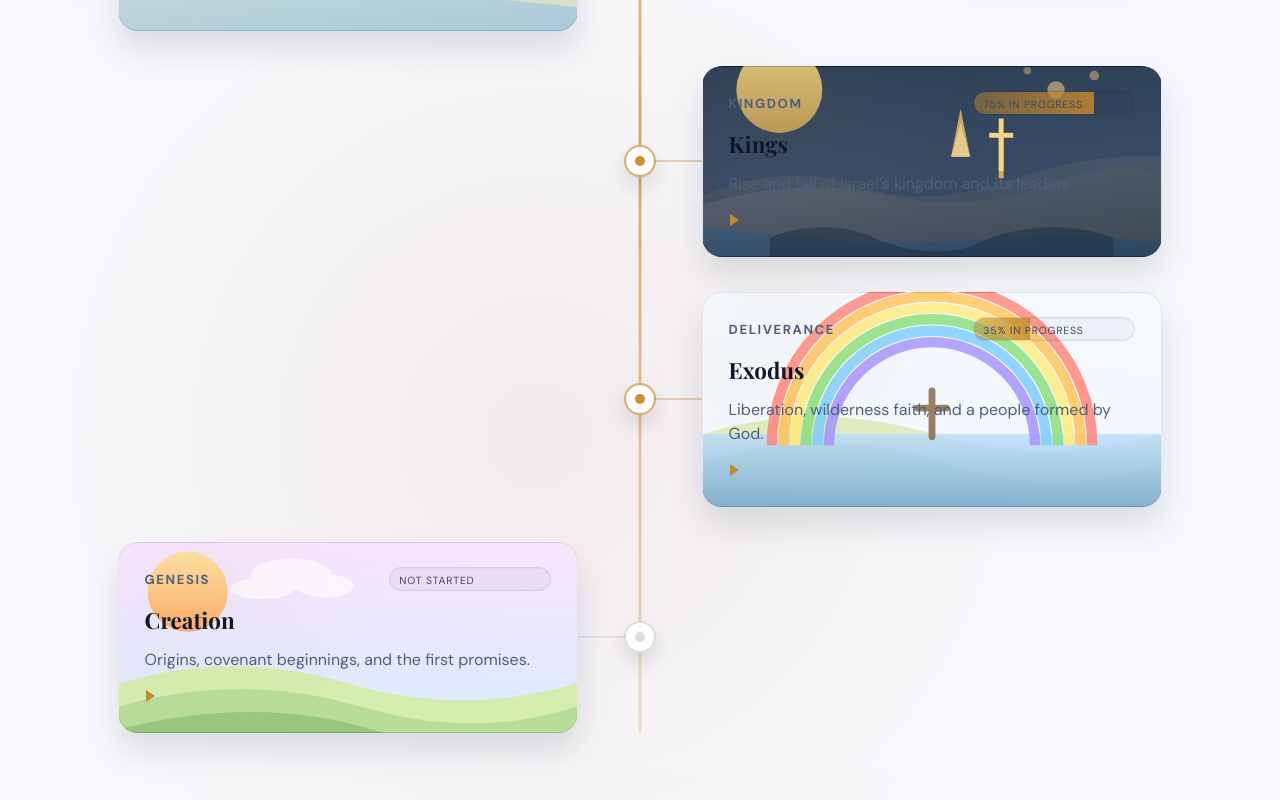
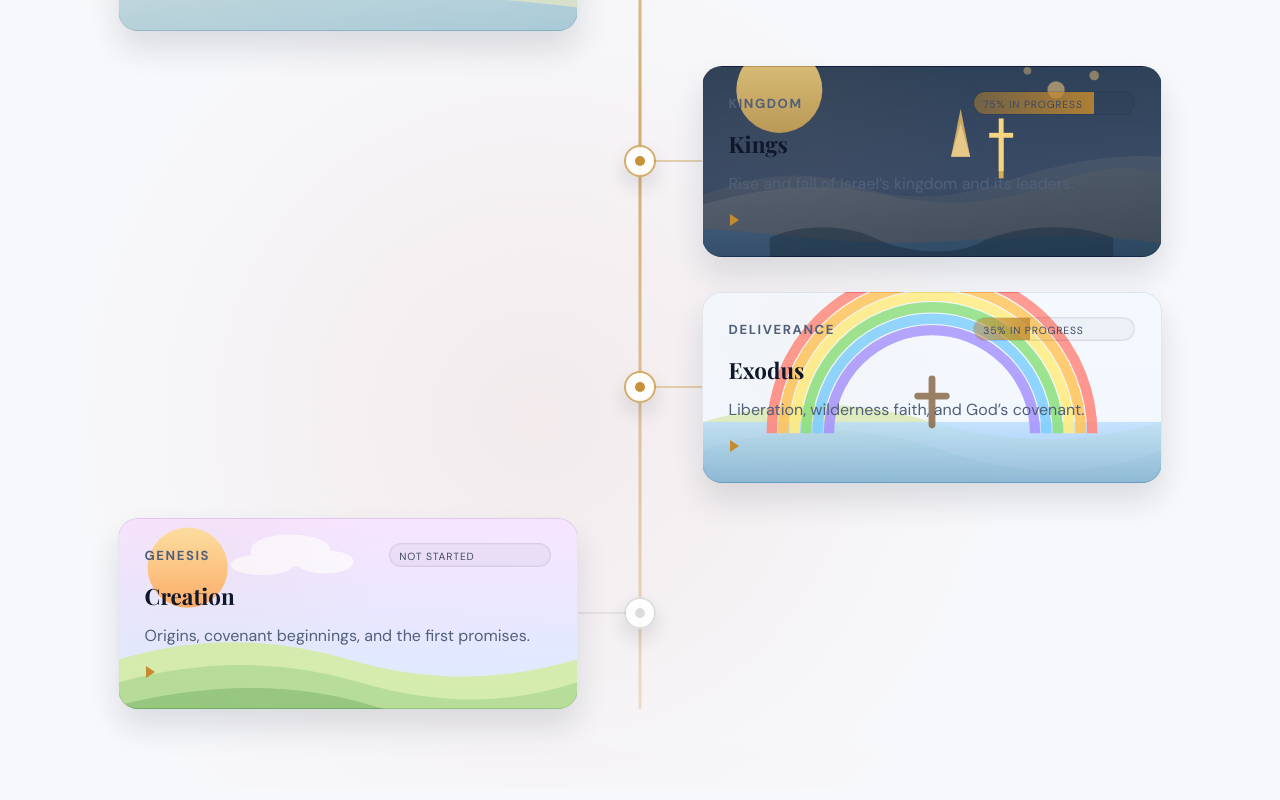
Before and after one commit to holyix/verbumdei-web, a SvelteKit app: page /timeline in a window 1280 px wide. Shown: the part 798-1598 px from the top of the page. Built offline with nearby package versions, Linux system fonts and the light colour scheme.

Commit message:
Refactoring eras as a shared lib

```diff
--- /dev/null
+++ b/src/lib/common/eras.ts
@@ -0,0 +1,124 @@
+import type { Locale } from "$lib/types";
+
+export type EraId = "creation" | "exodus" | "kings" | "christ" | "church";
+
+export type EraContent = {
+    id: EraId;
+    title: Record<Locale, string>;
+    body: Record<Locale, string>;
+    era: Record<Locale, string>;
+};
+
+export const eras: EraContent[] = [
+    {
+        id: "creation",
+        title: {
+            en: "Creation",
+            es: "Creación",
+            pt: "Criação",
+            sv: "Skapelsen",
+        },
+        body: {
+            en: "Origins, covenant beginnings, and the first promises.",
+            es: "Orígenes, inicios del pacto y las primeras promesas.",
+            pt: "Origens, início da aliança e as primeiras promessas.",
+            sv: "Ursprung, förbundets början och de första löftena.",
+        },
+        era: {
+            en: "Genesis",
+            es: "Génesis",
+            pt: "Gênesis",
+            sv: "Första Mosebok",
+        },
+    },
+    {
+        id: "exodus",
+        title: {
+            en: "Exodus",
+            es: "Éxodo",
+            pt: "Êxodo",
+            sv: "Uttåget",
+        },
+        body: {
+            en: "Liberation, wilderness faith, and God’s covenant.",
+            es: "Liberación, fe en el desierto y el pacto de Dios.",
+            pt: "Libertação, fé no deserto e a aliança de Deus.",
+            sv: "Befrielse, tro i öknen och Guds förbund.",
+        },
+        era: {
+            en: "Deliverance",
+            es: "Liberación",
+            pt: "Libertação",
+            sv: "Befrielse",
+        },
+    },
+    {
+        id: "kings",
+        title: {
+            en: "Kings",
+            es: "Reyes",
+            pt: "Reis",
+            sv: "Kungarna",
+        },
+        body: {
+            en: "Rise and fall of Israel’s kingdom and its leaders.",
+            es: "Ascenso y caída del reino de Israel y sus líderes.",
+            pt: "Ascensão e queda do reino de Israel e seus líderes.",
+            sv: "Israels rikes uppgång och fall och dess ledare.",
+        },
+        era: {
+            en: "Kingdom",
+            es: "Reino",
+            pt: "Reino",
+            sv: "Riket",
+        },
+    },
+    {
+        id: "christ",
+        title: {
+            en: "Christ",
+            es: "Cristo",
+            pt: "Cristo",
+            sv: "Kristus",
+        },
+        body: {
+            en: "Life, teachings, and redemption through Jesus.",
+            es: "Vida, enseñanzas y redención en Jesús.",
+            pt: "Vida, ensinamentos e redenção em Jesus.",
+            sv: "Jesu liv, undervisning och frälsning.",
+        },
+        era: {
+            en: "Gospels",
+            es: "Evangelios",
+            pt: "Evangelhos",
+            sv: "Evangelierna",
+        },
+    },
+    {
+        id: "church",
+        title: {
+            en: "Church",
+            es: "Iglesia",
+            pt: "Igreja",
+            sv: "Kyrkan",
+        },
+        body: {
+            en: "The early church, apostles, and mission.",
+            es: "La iglesia primitiva, los apóstoles y la misión.",
+            pt: "A igreja primitiva, os apóstolos e a missão.",
+            sv: "Den tidiga kyrkan, apostlarna och missionen.",
+        },
+        era: {
+            en: "Acts & Letters",
+            es: "Hechos y Cartas",
+            pt: "Atos e Cartas",
+            sv: "Apostlagärningarna och breven",
+        },
+    },
+];
+
+export const erasById: Record<EraId, EraContent> = Object
+    .fromEntries(eras.map((item) => [item.id, item])) as Record<
+    EraId,
+    EraContent
+>;
--- a/src/routes/timeline/content.ts
+++ b/src/routes/timeline/content.ts
@@ -1,7 +1,8 @@
 import type { Locale } from "$lib/types";
+import { erasById, type EraId } from "$lib/common/eras";
 
 export type LocalizedStage = {
-    id: string;
+    id: EraId;
     title: Record<Locale, string>;
     era: Record<Locale, string>;
     summary: Record<Locale, string>;
@@ -36,125 +37,31 @@ export const timelineHero: Record<
     },
 };
 
-export const stages: LocalizedStage[] = [
-    {
-        id: "creation",
-        title: {
-            en: "Creation",
-            es: "Creación",
-            pt: "Criação",
-            sv: "Skapelsen",
-        },
-        era: {
-            en: "Genesis",
-            es: "Génesis",
-            pt: "Gênesis",
-            sv: "Första Mosebok",
-        },
-        summary: {
-            en: "Origins, covenant beginnings, and the first promises.",
-            es: "Orígenes, inicios del pacto y las primeras promesas.",
-            pt: "Origens, início da aliança e as primeiras promessas.",
-            sv: "Ursprung, förbundets början och de första löftena.",
-        },
-        progress: 0.0,
-        offset: 0,
-        side: "left",
-    },
-    {
-        id: "exodus",
-        title: {
-            en: "Exodus",
-            es: "Éxodo",
-            pt: "Êxodo",
-            sv: "Uttåget",
-        },
-        era: {
-            en: "Deliverance",
-            es: "Liberación",
-            pt: "Libertação",
-            sv: "Befrielse",
-        },
-        summary: {
-            en: "Liberation, wilderness faith, and a people formed by God.",
-            es: "Liberación, fe en el desierto y un pueblo formado por Dios.",
-            pt: "Libertação, fé no deserto e um povo formado por Deus.",
-            sv: "Befrielse, tro i öknen och ett folk format av Gud.",
-        },
-        progress: 0.35,
-        offset: 0,
-        side: "right",
-    },
-    {
-        id: "kings",
-        title: {
-            en: "Kings",
-            es: "Reyes",
-            pt: "Reis",
-            sv: "Kungarna",
-        },
-        era: {
-            en: "Kingdom",
-            es: "Reino",
-            pt: "Reino",
-            sv: "Riket",
-        },
-        summary: {
-            en: "Rise and fall of Israel’s kingdom and its leaders.",
-            es: "Ascenso y caída del reino de Israel y sus líderes.",
-            pt: "Ascensão e queda do reino de Israel e seus líderes.",
-            sv: "Israels rikes uppgång och fall och dess ledare.",
-        },
-        progress: 0.75,
-        offset: 0,
-        side: "right",
-    },
-    {
-        id: "christ",
-        title: {
-            en: "Christ",
-            es: "Cristo",
-            pt: "Cristo",
-            sv: "Kristus",
-        },
-        era: {
-            en: "Gospels",
-            es: "Evangelios",
-            pt: "Evangelhos",
-            sv: "Evangelierna",
-        },
-        summary: {
-            en: "Life, teachings, and redemption through Jesus.",
-            es: "Vida, enseñanzas y redención por medio de Jesús.",
-            pt: "Vida, ensinamentos e redenção por meio de Jesus.",
-            sv: "Jesu liv, undervisning och frälsning.",
-        },
-        progress: 0.0,
-        offset: 0,
-        side: "left",
-    },
-    {
-        id: "church",
-        title: {
-            en: "Church",
-            es: "Iglesia",
-            pt: "Igreja",
-            sv: "Kyrkan",
-        },
-        era: {
-            en: "Acts & Letters",
-            es: "Hechos y Cartas",
-            pt: "Atos e Cartas",
-            sv: "Apostlagärningarna och breven",
-        },
-        summary: {
-            en: "The early church, apostles, and mission.",
-            es: "La iglesia primitiva, los apóstoles y la misión.",
-            pt: "A igreja primitiva, os apóstolos e a missão.",
-            sv: "Den tidiga kyrkan, apostlarna och missionen.",
-        },
-        progress: 1.0,
-        offset: 0,
-        side: "left",
-    },
+const stageLayout: Record<
+    EraId,
+    { progress: number; offset: number; side: "left" | "right" }
+> = {
+    creation: { progress: 0.0, offset: 0, side: "left" },
+    exodus: { progress: 0.35, offset: 0, side: "right" },
+    kings: { progress: 0.75, offset: 0, side: "right" },
+    christ: { progress: 0.0, offset: 0, side: "left" },
+    church: { progress: 1.0, offset: 0, side: "left" },
+};
+
+const stageOrder: EraId[] = [
+    "creation",
+    "exodus",
+    "kings",
+    "christ",
+    "church",
 ];
+
+export const stages: LocalizedStage[] = stageOrder.map((id) => ({
+    id,
+    title: erasById[id].title,
+    era: erasById[id].era,
+    summary: erasById[id].body,
+    progress: stageLayout[id].progress,
+    offset: stageLayout[id].offset,
+    side: stageLayout[id].side,
+}));
```
Also changed, not shown: src/routes/home/+page.svelte (+2 -79 lines).
